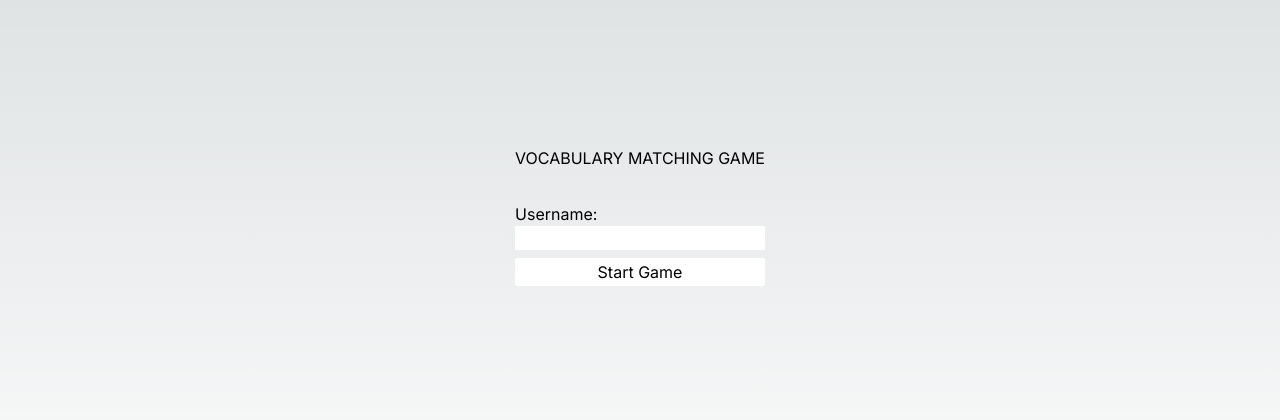
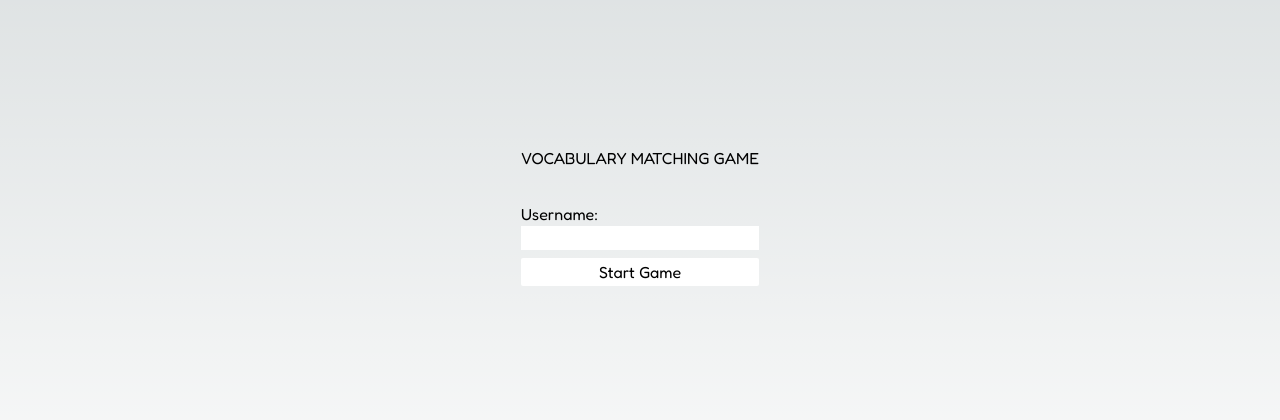
Before and after one commit to carlosguso/blitz-matchy, a Next.js app: page / in a window 1280 px wide. Shown: the part 184-604 px from the top of the page. Built offline with nearby package versions, Linux system fonts and the light colour scheme.

Commit message:
Changed font

```diff
--- a/src/app/layout.tsx
+++ b/src/app/layout.tsx
@@ -1,8 +1,8 @@
 import type { Metadata } from 'next'
-import { Inter } from 'next/font/google'
+import { Fredoka } from 'next/font/google'
 import './globals.css'
 
-const inter = Inter({ subsets: ['latin'] })
+const fredoka = Fredoka({ weight: ['400'],  subsets: ['latin']})
 
 export const metadata: Metadata = {
   title: 'Blitz matchy',
@@ -16,7 +16,7 @@ export default function RootLayout({
 }) {
   return (
     <html lang="en">
-      <body className={inter.className}>{children}</body>
+      <body className={fredoka.className}>{children}</body>
     </html>
   )
 }
```
